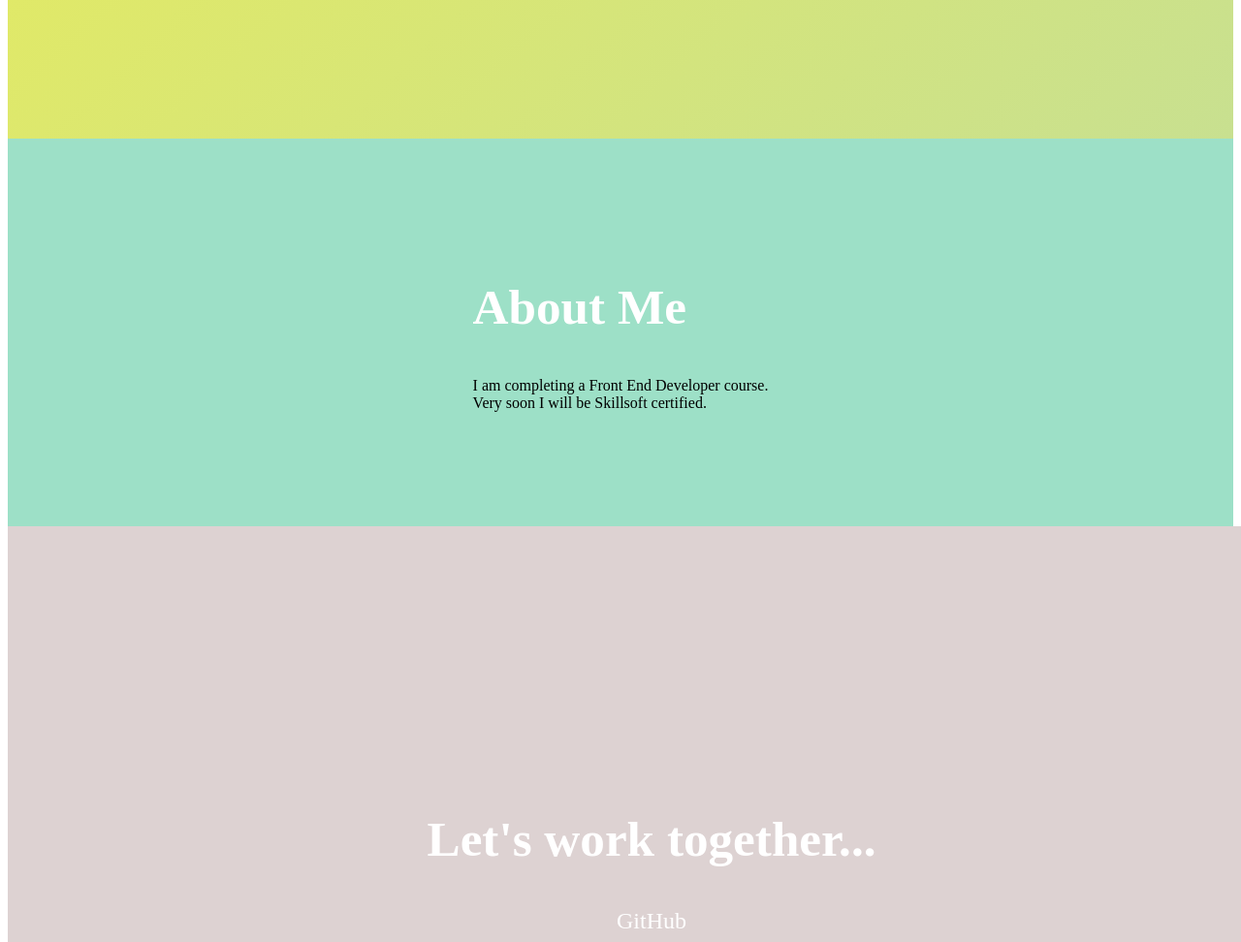
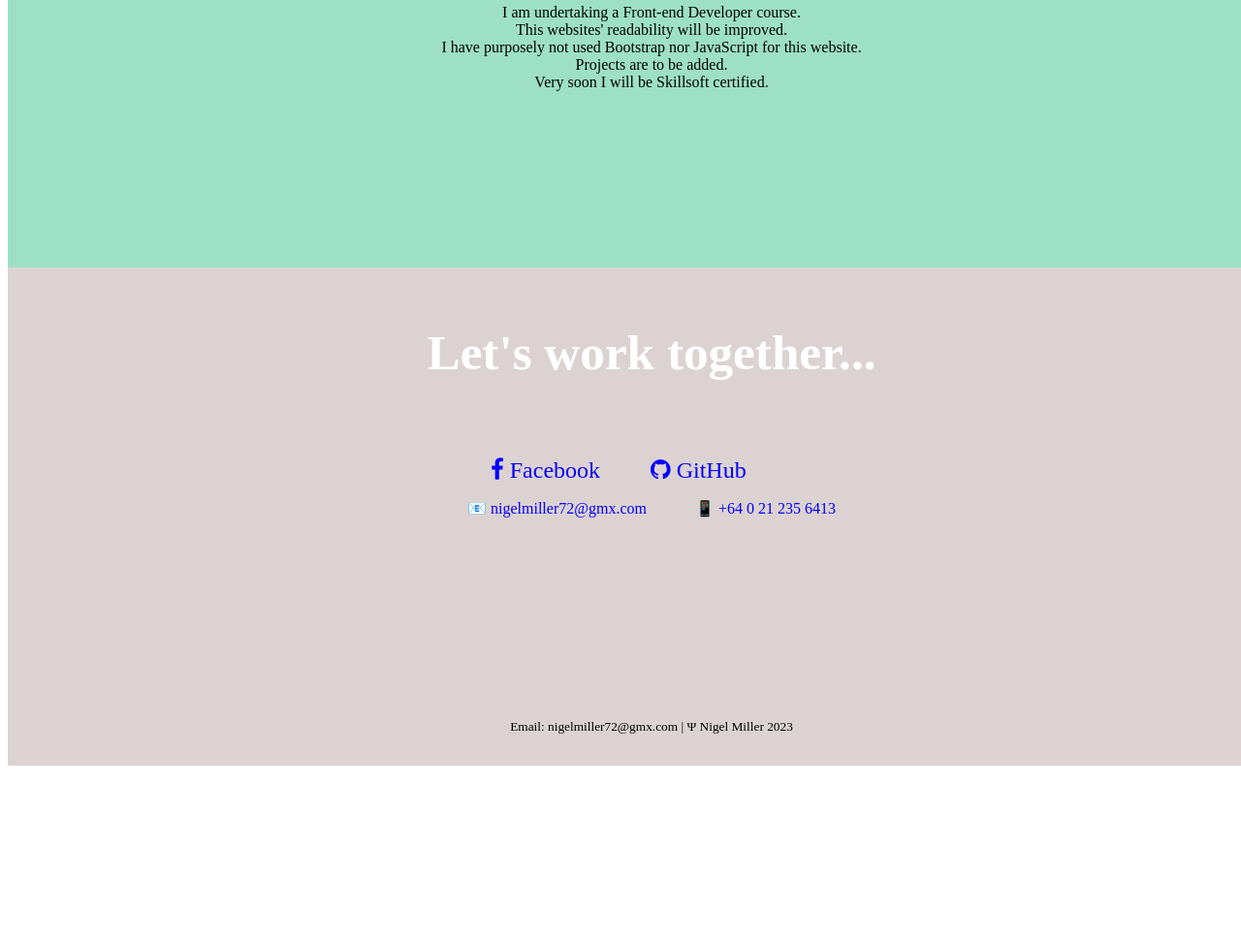
Before and after one commit to nigel-miller/personal-profile, a plain HTML site: page index.html in a window 1280 px wide. Shown: the part 1828-2800 px from the top of the page at 97% size. After the commit the page ends 2626 px from the top, so only its background shows below. Drawn offline with Linux system fonts and the light colour scheme.

Commit message:
Second rel of PPw. 1] README.md - text inserted. 2] index.html - a) About text altered, b) Contact icons added, c) Footer section added. 3] Style.css - improvements/additions for index page

```diff
--- a/assets/styles.css
+++ b/assets/styles.css
@@ -1,10 +1,12 @@
 body{
     font-family: "Times New Roman", Times, serif;
+    max-width: 100%;
     margin: 0
     padding: 0;
 }
 
 #navbar{
+    font-family: Tahoma, sans-serif;
     background-color: rgb(177, 77, 127);
     position: fixed;
     top: 0;
@@ -37,6 +39,7 @@ a:hover{
 #welcome-section{
     width: 100%;
     height: 100vh;
+    padding: 1rem 2rem;
     display: flex;
     flex-direction: column;
     align-items: center;
@@ -62,9 +65,14 @@ h1{
     font-weight: 100;
 }
 
-.projects{
-    margin: 0;
-    padding: 8rem 2rem;
+#projects{
+    width: 100%;
+    height: 100vh;
+    padding: 1rem 2rem;
+    display: flex;
+    flex-direction: column;
+    align-items: center;
+    justify-content: center;
     text-align: center;
     background-color: rgb(200, 224, 144);
     background-image: linear-gradient(to bottom right, rgb(243, 240, 73), rgb(200, 224, 144))
@@ -91,6 +99,7 @@ h2{
     color: white;
     width: 100%;
     background-color:rgb(221, 210, 210);
+    margin 0;
 }
 
 .projects-grid{
@@ -105,20 +114,22 @@ h2{
 #about{
     width: 100%;
     height: 50vh;
+    padding: 1rem 2rem;
     display: flex;
     flex-direction: column;
     align-items: center;
-    justify-content: center;
+    justify-content: ;
+    text-align: center;
     background-color: #9de0c7;
 }
 
 #contact{
     width: 100%;
-    height: 80vh;
+    height: 50vh;
     padding: 1rem 2rem;
     display: flex;
     flex-direction: column;
-    justify-content: center;
+    justify-content: ;
     align-items: center;
     background-color: rgb(221, 210, 210);
 }
@@ -130,3 +141,18 @@ h2{
     text-align: center;
     font-size: 1.7rem;
 }
+
+#contact-links{
+    color:blue;
+}
+
+.footer {
+    position: bottom;
+    left: 0;
+    bottom: 0;
+    width: 100%;
+    padding: 1rem 2rem;
+    background-color: rgb(221, 210, 210);
+    color: black;
+    text-align: center;
+}
--- a/index.html
+++ b/index.html
@@ -5,12 +5,13 @@
     <meta charset="UTF-8">
     <meta name="viewport" content="width=device-width, initial-scale=1.0">
     <link rel="stylesheet" href="assets/styles.css">
-
+    <!-- Icons for Facebook and GitHub from w3schools example, https://www.w3schools.com/icons/tryit.asp?filename=tryicons_fa-facebook-f fa-github -->
+    <link rel="stylesheet" href="https://cdnjs.cloudflare.com/ajax/libs/font-awesome/4.7.0/css/font-awesome.min.css">
   <style>
-
   </style>
 </head>
 <body>
+    <!-- Structure of website based on YouTube video by Giovanna Proenca, Dors Coding School, 'freeCodeCamp: PERSONAL PORTFOLIO WEBPAGE | PROJECT SOLUTION', https://www.youtube.com/watch?v=dlxN-Nz_Xkg. I have altered / added many elements. -->
     <nav id="navbar">
         <ul id="nav-list">
             <li>
@@ -27,13 +28,14 @@
             </li>
         </ul>
     </nav>
-    <section id="welcome-section" class="welcome-section">
+
+    <section id="welcome-section">
         <h1>I am Nigel</h1>
         <img src="./assets/Images/Nigel Miller.jpg" alt="Nigel Miller"/>
         <p>web developer</p>
     </section>
 
-    <section id="projects" class="projects">
+    <section id="projects">
         <h2>These are some of my projects</h2>
         <div class="projects-grid">
             <a href="">
@@ -63,22 +65,32 @@
         </div>
     </section>
 
-    <section id="about" class="about">
+    <section id="about">
         <div>
             <h2>About Me</h2>
-            <p>I am completing a Front End Developer course.<br>
+            <p>I am undertaking a Front-end Developer course.<br>
+            This websites' readability will be improved.<br>
+            I have purposely not used Bootstrap nor JavaScript for this website.<br>
+            Projects are to be added.<br>
             Very soon I will be Skillsoft certified.</p>
         </div>
         </section>
 
-    <section id="contact" class="contact">
+    <section id="contact">
         <div id="contact-header">
             <h2>Let's work together...</h2>
-            <p id="contact-p"></p>
+            <p id="contact-p"></p><br><br>
         </div>
         <div id="contact-links">
-            <a href="" id="profile-link" target="_blank">GitHub</a>
+            <a style="color: blue" href="https://www.facebook.com/nigel.miller.3194" target="_blank"><i style="font-size:24px" class="fa">&#xf09a;</i><span> </span>Facebook</a>
+            <a style="color: blue" href="https://github.com/nigel-miller" target="_blank"><i style="font-size:24px" class="fa">&#xf09b;</i><span> </span>GitHub</a>
+            <p>&#128231; nigelmiller72@gmx.com<span style="padding-right: 50px"></span>&#128241; +64 0 21 235 6413</p>
         </div>
     </section>
-</body>
+
+    <!-- Footer incl. CSS inspired by w3schools CSS tutoial, https://www.w3schools.com/howto/tryit.asp?filename=tryhow_css_fixed_footer -->
+    <div class="footer">
+        <p><small>Email: nigelmiller72@gmx.com | &Psi; Nigel Miller 2023</small></p>
+    </div>
+    </body>
 </html>
```
Also changed, not shown: 1 other file.
